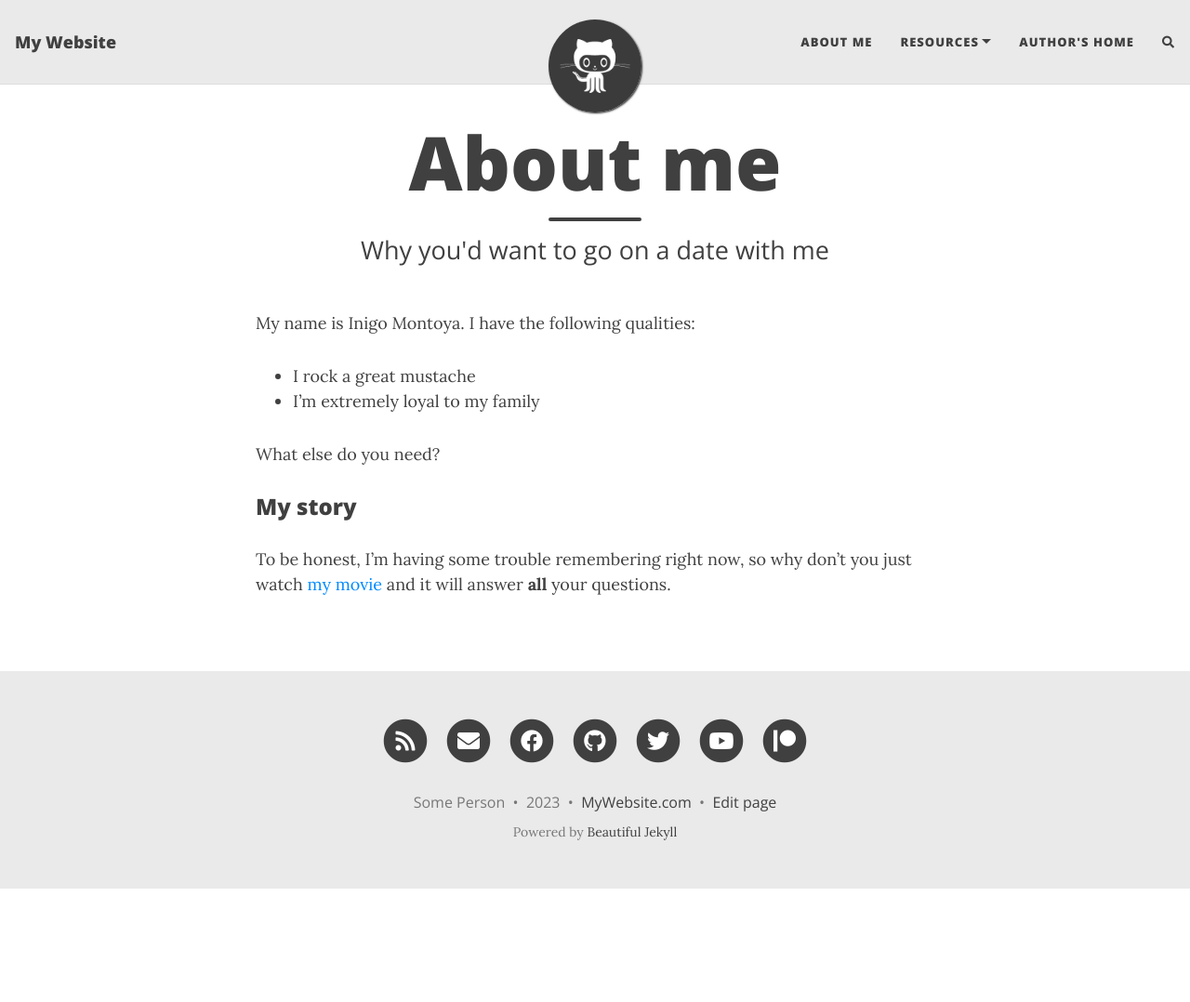
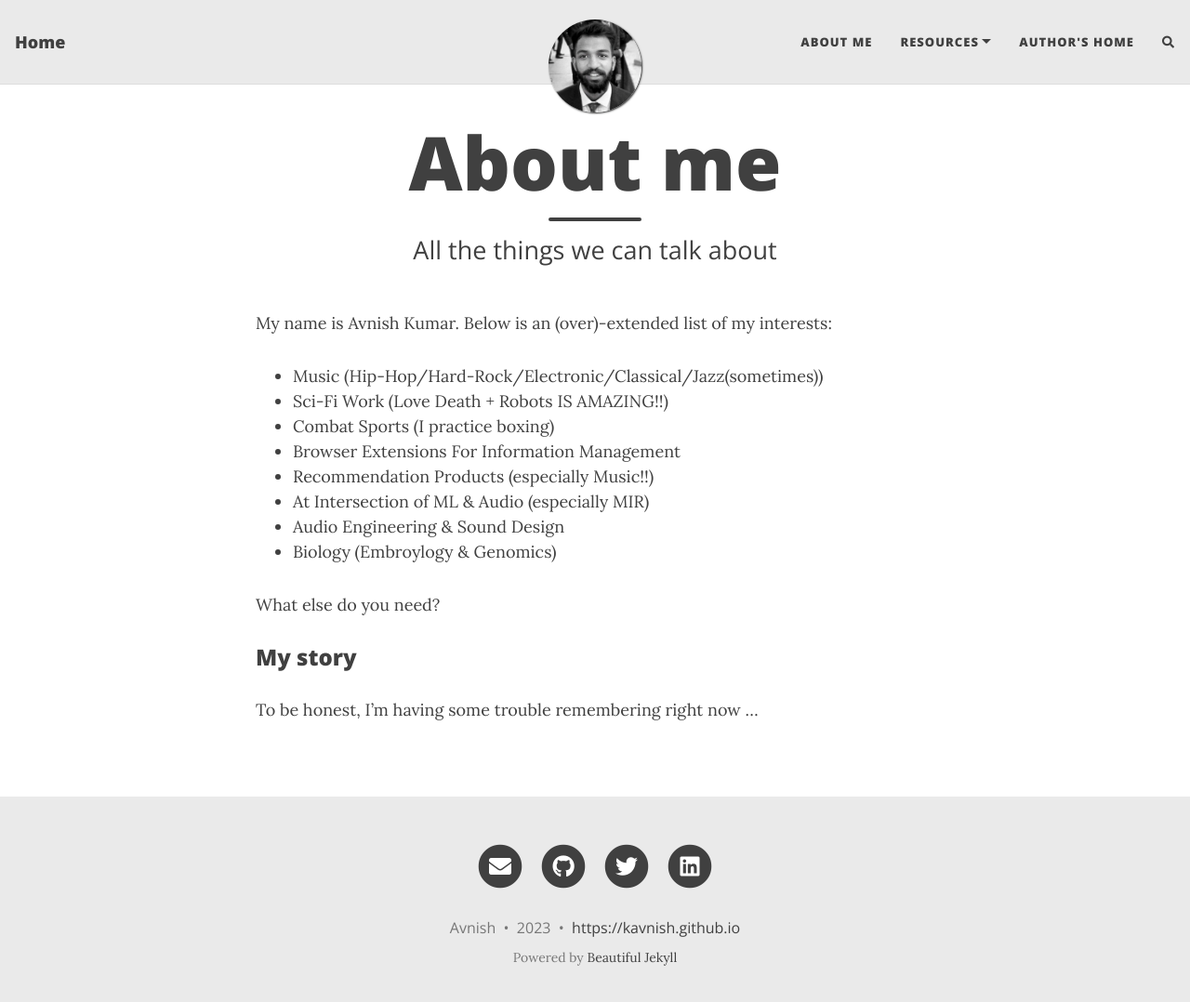
Before and after one commit to kavnish/kavnish.github.io, a Jekyll site: the page built from aboutme.md, in a window 1280 px wide and 1091 px high. Shown: the top 1078 px of the window at 93% size. Built offline with Jekyll 4.4.1, drawn with Linux system fonts in a browser that asks for light colours; nearby versions of some CDN libraries; comment, search, counter and statistics services are not loaded.

Commit message:
updated the intial version

```diff
--- a/Gemfile
+++ b/Gemfile
@@ -3,3 +3,7 @@
 source "https://rubygems.org"
 
 gemspec
+'webrick'
+
+
+gem "webrick", "~> 1.8"
--- a/_config.yml
+++ b/_config.yml
@@ -10,10 +10,10 @@
 ############################
 
 # Name of website
-title: My Website
+title: Home
 
 # Your name to show in the footer
-author: Some Person
+author: Avnish
 
 ###############################################
 # --- List of links in the navigation bar --- #
@@ -23,8 +23,7 @@ navbar-links:
   About Me: "aboutme"
   Resources:
     - Beautiful Jekyll: "https://beautifuljekyll.com"
-    - Learn markdown: "https://www.markdowntutorial.com/"
-  Author's home: "https://deanattali.com"
+  Author's home: "https://kavnish.github.io"
 
 ################
 # --- Logo --- #
@@ -32,7 +31,7 @@ navbar-links:
 
 # Image to show in the navigation bar - works best with a square image
 # Remove this parameter if you don't want an image in the navbar
-avatar: "/assets/img/avatar-icon.png"
+avatar: "/assets/img/profile.png"
 
 # By default, the image is cut into a circle. You can disable this behaviour by setting 'round-avatar: false'
 round-avatar: true
@@ -49,16 +48,16 @@ round-avatar: true
 # Select the social network links that you want to show in the footer.
 # Uncomment the links you want to show and add your information to each one.
 social-network-links:
-  email: "someone@example.com"
-  rss: true  # remove this line if you don't want to show an RSS link at the bottom
-  facebook: deanattali
-  github: daattali
-  twitter: daattali
-  patreon: DeanAttali
-  youtube: c/daattali
+  email: "avnish.kumar.24.ak.ak@gmail.com"
+  github: kavnish
+  twitter: 24avnish
+  linkedin: imavnishkumar
+#  facebook: false
+#  rss: true  # remove this line if you don't want to show an RSS link at the bottom
+#  patreon: false
+#  youtube: false
 #  medium: yourname
 #  reddit: yourname
-#  linkedin: daattali
 #  xing: yourname
 #  stackoverflow: "3943160/daattali"
 #  snapchat: deanat78
@@ -88,13 +87,13 @@ rss-description: This website is a virtual proof that I'm awesome
 # Select which social network share links to show in posts
 share-links-active:
   twitter: true
-  facebook: true
   linkedin: true
   vk: false
+#  facebook: true
 
 # How to display the link to your website in the footer
 # Remove this if you don't want a link in the footer
-url-pretty: "MyWebsite.com"
+url-pretty: "https://kavnish.github.io"
 
 # Excerpt word length - Truncate the excerpt of each post on the feed page to the specified number of words
 excerpt_length: 50
@@ -109,15 +108,15 @@ feed_show_tags: true
 post_search: true
 
 # Add a button in the footer to edit the current page. Only works if your website is hosted on GitHub
-edit_page_button: true
+edit_page_button: false
 
 # Allow sub-menu items (second-level navigation menu items) to be longer than the top-level menu
 # If this setting is off, then long sub-menu words might get cut off
 # See https://github.com/daattali/beautiful-jekyll/issues/765 to understand the issue this setting can solve
-navbar-var-length: false
+navbar-var-length: true
 
 # The keywords to associate with your website, for SEO purposes
-#keywords: "my,list,of,keywords"
+#keywords: "Avnish, Kumar, IIT, BHU, Wynk, Jio, Music, Speech, MIR, ML"
 
 ######################################
 # --- Colours / background image --- #
@@ -184,7 +183,7 @@ footer-hover-col: "#0085A1"
 ####################
 
 # To use Disqus comments, sign up to https://disqus.com and fill in your Disqus shortname (NOT the userid)
-#disqus: ""
+disqus: "disqus_g047L8hN6g"
 
 # To use Facebook Comments, create a Facebook app and fill in the Facebook App ID
 #fb_comment_id: ""
@@ -247,7 +246,7 @@ date_format: "%B %-d, %Y"
 #################################################################################
 
 # Output options (more information on Jekyll's site)
-timezone: "America/Toronto"
+timezone: "Asia/Kolkata"
 markdown: kramdown
 highlighter: rouge
 permalink: /:year-:month-:day-:title/
--- a/aboutme.md
+++ b/aboutme.md
@@ -1,16 +1,22 @@
 ---
 layout: page
 title: About me
-subtitle: Why you'd want to go on a date with me
+subtitle: All the things we can talk about
 ---
 
-My name is Inigo Montoya. I have the following qualities:
+My name is Avnish Kumar. Below is an (over)-extended list of my interests:
 
-- I rock a great mustache
-- I'm extremely loyal to my family
+- Music (Hip-Hop/Hard-Rock/Electronic/Classical/Jazz(sometimes))
+- Sci-Fi Work (Love Death + Robots IS AMAZING!!)
+- Combat Sports (I practice boxing)
+- Browser Extensions For Information Management
+- Recommendation Products (especially Music!!)
+- At Intersection of ML & Audio (especially MIR)
+- Audio Engineering & Sound Design
+- Biology (Embroylogy & Genomics)
 
 What else do you need?
 
 ### My story
 
-To be honest, I'm having some trouble remembering right now, so why don't you just watch [my movie](https://en.wikipedia.org/wiki/The_Princess_Bride_%28film%29) and it will answer **all** your questions.
+To be honest, I'm having some trouble remembering right now ...
--- a/index.html
+++ b/index.html
@@ -1,5 +1,5 @@
 ---
 layout: home
-title: My website
+title: Avnish Kumar
 subtitle: This is where I will tell my friends way too much about me
 ---
```
Also changed, not shown: _posts/book_shelf.md (added, +16 -0 lines), assets/img/archive/avatar-icon.png (renamed from assets/img/avatar-icon.png), assets/img/archive/profile.jpg (added), assets/img/profile.png (added).
